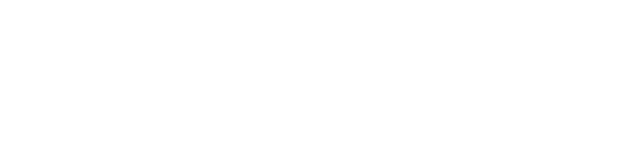
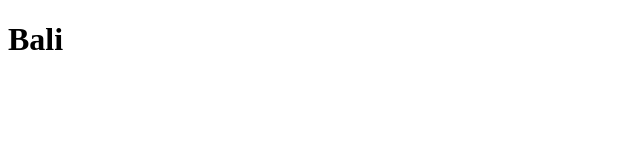
Before and after one commit to Kseniia-K/Bali_Landing_Page, a plain HTML site: page index.html in a window 1280 px wide. Shown: the whole page, without its empty margins (0-640 px from the left). Drawn offline with Linux system fonts and the light colour scheme.

Commit message:
Version_2

```diff
--- a/index.html
+++ b/index.html
@@ -8,6 +8,6 @@
     <link rel="stylesheet" href="style.css">
 </head>
 <body>
-
+    <h1>Bali</h1>
 </body>
 </html>
```
